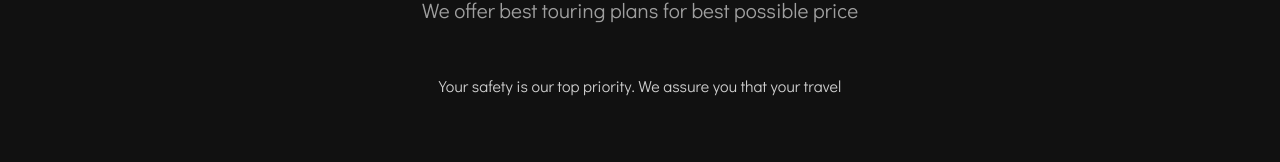
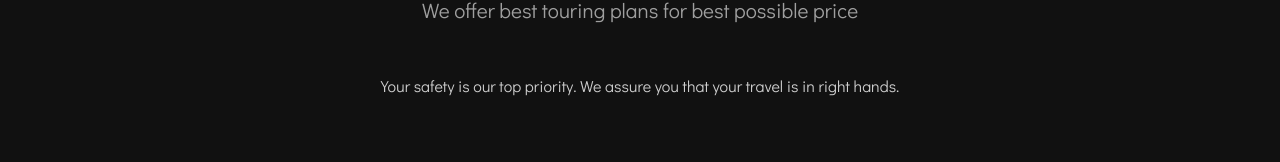
Before and after one commit to deepanshu0807/dctour.github.io, a plain HTML site: page index.html in a window 1280 px wide. Shown: the part 1480-1642 px from the top of the page. Drawn offline with Linux system fonts and the light colour scheme.

Commit message:
Update index.html

```diff
--- a/index.html
+++ b/index.html
@@ -63,7 +63,7 @@
 			<h2>Why Us? Think again</h2>
 			<span class="byline">We offer best touring plans for best possible price</span>
 		</div>
-		<p>Your safety is our top priority. We assure you that your travel </p>
+		<p>Your safety is our top priority. We assure you that your travel is in right hands.</p>
 	</div>
 </div>
 <div id="copyright" class="container">
```
